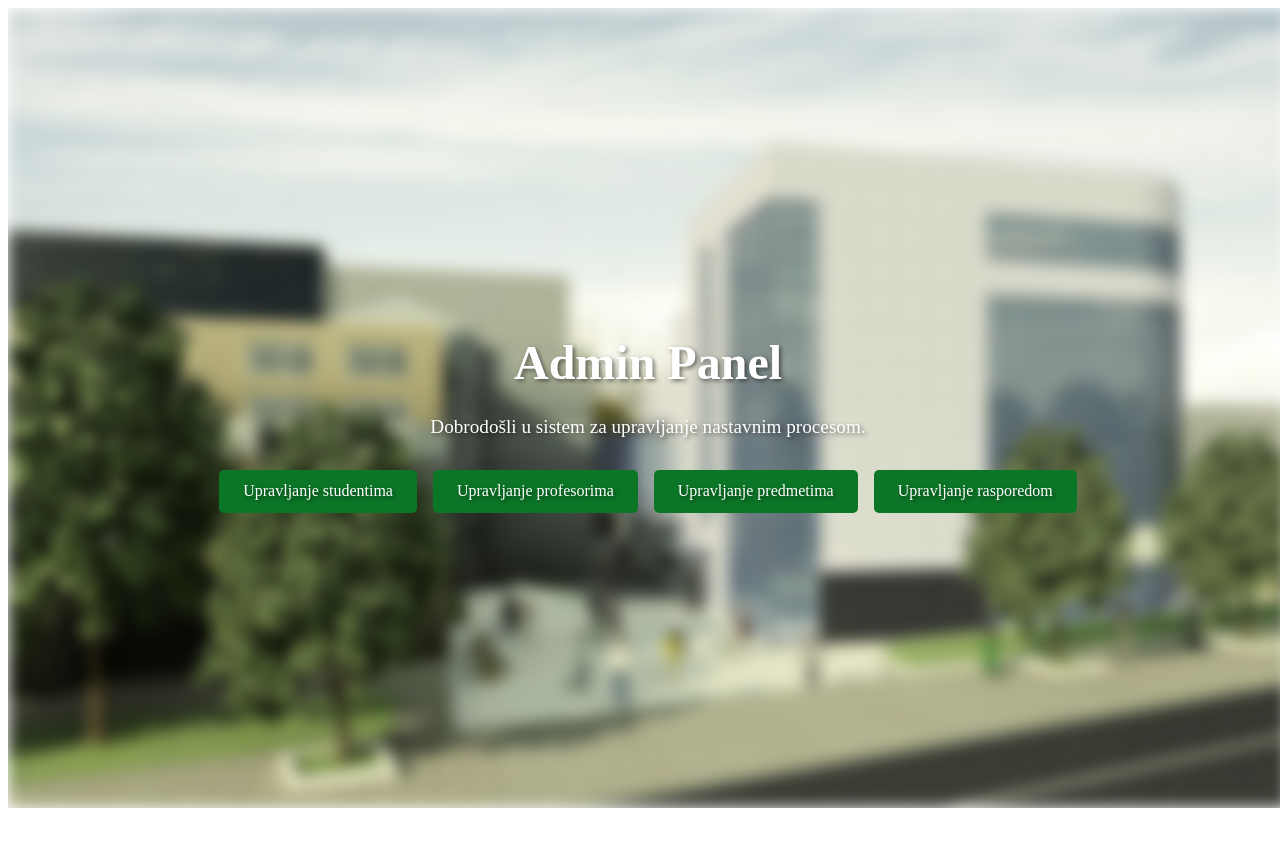
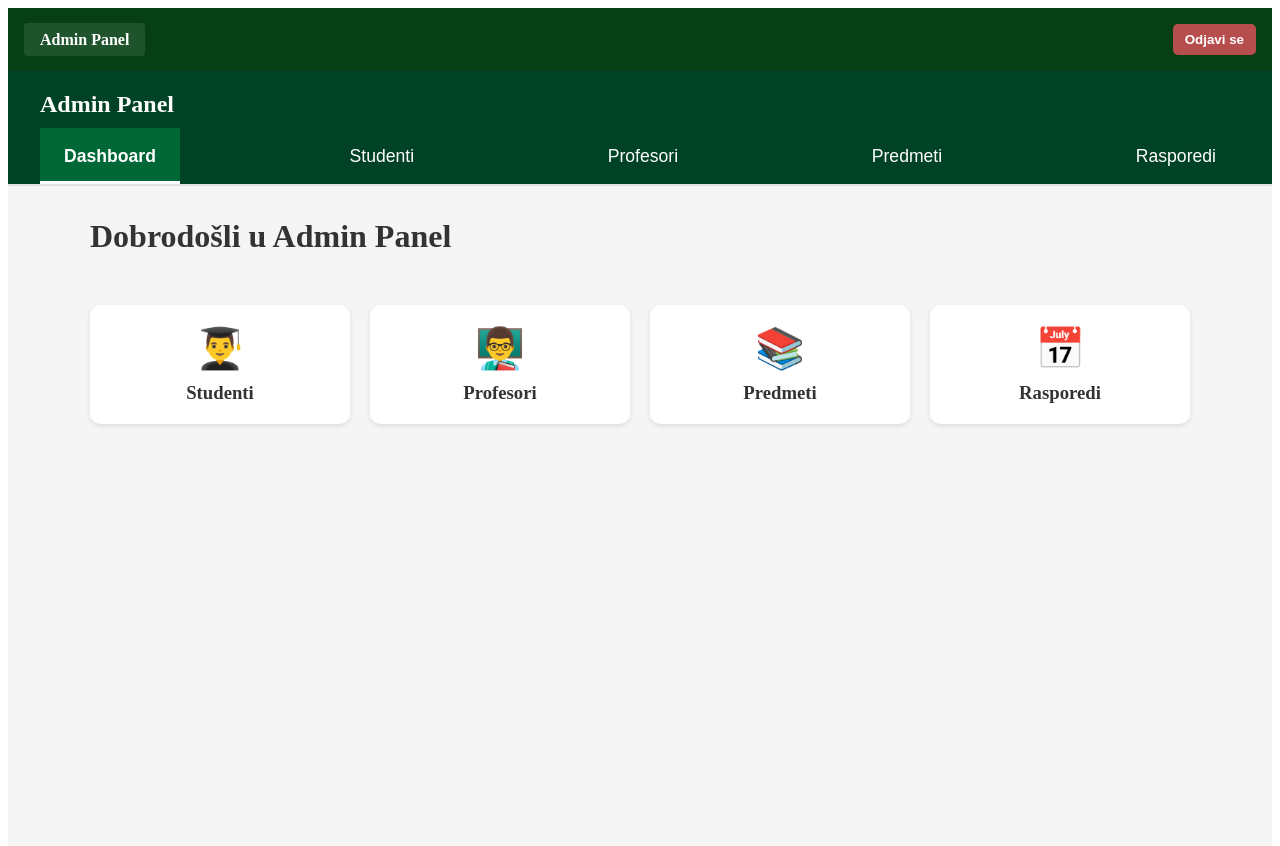
Before and after one commit to elab-development/internet-tehnologije-2024-projekat-vebapzaevidencijunastave_2020_0405, a React (Create React App) app in the folder frontend/react-aplikacija/test-react/: page /admin in a window 1280 px wide. Before the commit this address led to /. Shown: the top 846 px of the page. Before the commit the page ends 816 px from the top, so only its background shows below. Built offline with nearby package versions, Linux system fonts and the light colour scheme; sample sign-in values are in the browser's storage.

Commit message:
Uradjena Admin strana

```diff
--- a/frontend/react-aplikacija/test-react/src/AppRouter.js
+++ b/frontend/react-aplikacija/test-react/src/AppRouter.js
@@ -6,6 +6,9 @@ import HomePage from "./pages/HomePage";
 import RasporedPage from "./pages/RasporedPage";
 import EvidencijaPage from "./pages/EvidencijaPage";
 import ProfilPage from "./pages/ProfilPage";
+import AdminPage from "./pages/AdminPage";
+import { useContext } from "react";
+import { AuthContext } from "./context/AuthContext";
 
 const PrivateRoute = ({ children }) => {
   const token = localStorage.getItem("auth_token");
@@ -24,6 +27,16 @@ const PrivateRoute = ({ children }) => {
   );
 };
 
+const AdminRoute = ({ children }) => {
+  const { user } = useContext(AuthContext);
+
+  if (!user || user.role !== 'admin') {
+    return <Navigate to="/" />;
+  }
+
+  return children;
+};
+
 const AppRouter = () => {
   return (
     <Routes>
@@ -32,6 +45,7 @@ const AppRouter = () => {
       <Route path="/raspored" element={<PrivateRoute><RasporedPage /></PrivateRoute>} />
       <Route path="/evidencija" element={<PrivateRoute><EvidencijaPage /></PrivateRoute>} />
       <Route path="/profil" element={<PrivateRoute><ProfilPage /></PrivateRoute>} />
+      <Route path="/admin" element={<PrivateRoute><AdminRoute><AdminPage /></AdminRoute></PrivateRoute>} />
       <Route path="*" element={<Navigate to="/" />} />
     </Routes>
   );
--- a/frontend/react-aplikacija/test-react/src/components/Navbar.js
+++ b/frontend/react-aplikacija/test-react/src/components/Navbar.js
@@ -43,30 +43,45 @@ import "./Navbar.css";
 const Navbar = () => {
   const { user, logout } = useContext(AuthContext);
   const navigate = useNavigate();
-  const location = useLocation(); // Da znamo na kojoj smo stranici
+  const location = useLocation();
 
   if (!user) return null;
 
   const handleLogout = () => {
     logout();
-    setTimeout(() => navigate("/login"), 100); // Kratko kašnjenje da se izbegne bug
+    setTimeout(() => navigate("/login"), 100);
   };
 
-  // Proveravamo da li smo na Profil stranici
   const isProfilePage = location.pathname === "/profil";
 
+  // Ako je korisnik admin, prikazujemo samo admin link
+  if (user.role === 'admin') {
+    return (
+      <nav>
+        <ul>
+          <li><NavLink to="/admin">Admin Panel</NavLink></li>
+        </ul>
+        <div className="user-info">
+          <span>{user.ime} {user.prezime}</span>
+          {!isProfilePage && (
+            <button className="logout-btn" onClick={handleLogout}>Odjavi se</button>
+          )}
+        </div>
+      </nav>
+    );
+  }
+
+  // Za studente i profesore prikazujemo standardnu navigaciju
   return (
     <nav>
       <ul>
         <li><NavLink to="/">Početna</NavLink></li>
         <li><NavLink to="/raspored">Raspored</NavLink></li>
-        {(user?.role === "student" || user?.role === "profesor") && <li><NavLink to="/evidencija">Evidencija</NavLink></li>}
+        {(user.role === "student" || user.role === "profesor") && <li><NavLink to="/evidencija">Evidencija</NavLink></li>}
         <li><NavLink to="/profil">Profil</NavLink></li>
-        {user?.role === "admin" && <li><NavLink to="/admin">Admin</NavLink></li>}
       </ul>
       <div className="user-info">
-        <span>{user?.ime} {user?.prezime} {user?.godina_studija && `(${user.godina_studija}. godina)`}</span>
-        {/* Prikazujemo dugme samo ako NISMO na Profil stranici */}
+        <span>{user.ime} {user.prezime} {user.godina_studija && `(${user.godina_studija}. godina)`}</span>
         {!isProfilePage && (
           <button className="logout-btn" onClick={handleLogout}>Odjavi se</button>
         )}
--- a/frontend/react-aplikacija/test-react/src/pages/AdminPage.css
+++ b/frontend/react-aplikacija/test-react/src/pages/AdminPage.css
@@ -1,49 +1,51 @@
 .admin-container {
-  display: flex;
   min-height: 100vh;
   background-color: #f5f5f5;
 }
 
-.admin-nav {
-  width: 250px;
+.admin-header {
+  width: 100%;
   background-color: #004225;
   color: white;
-  padding: 20px 0;
+  padding: 20px 0 10px 0;
 }
 
 .nav-brand {
   font-size: 1.5rem;
   font-weight: bold;
-  padding: 0 20px;
-  margin-bottom: 30px;
+  padding: 0 32px;
+  margin-bottom: 0;
 }
 
-.nav-links {
-  list-style: none;
-  padding: 0;
-  margin: 0;
+.admin-nav-horizontal {
+  display: flex;
+  gap: 16px;
+  background: #004225;
+  padding: 0 32px 0 32px;
+  border-bottom: 2px solid #e0e0e0;
 }
 
-.nav-links li button {
-  width: 100%;
-  padding: 15px 20px;
+.admin-nav-horizontal button {
+  background: none;
   border: none;
-  background: none;
   color: white;
-  text-align: left;
-  font-size: 1rem;
+  font-size: 1.1rem;
+  padding: 18px 24px 14px 24px;
   cursor: pointer;
-  transition: background-color 0.3s;
+  border-bottom: 3px solid transparent;
+  transition: background 0.2s, border-bottom 0.2s;
 }
 
-.nav-links li button:hover,
-.nav-links li button.active {
-  background-color: #006837;
+.admin-nav-horizontal button.active,
+.admin-nav-horizontal button:hover {
+  background: #006837;
+  border-bottom: 3px solid #fff;
 }
 
 .admin-content {
-  flex: 1;
-  padding: 30px;
+  max-width: 1100px;
+  margin: 32px auto 0 auto;
+  padding: 0 16px;
 }
 
 /* Dashboard stilovi */
--- a/frontend/react-aplikacija/test-react/src/pages/AdminPage.js
+++ b/frontend/react-aplikacija/test-react/src/pages/AdminPage.js
@@ -19,8 +19,6 @@ const AdminPage = () => {
         return <PredmetiManager />;
       case 'rasporedi':
         return <RasporediManager />;
-      case 'termini':
-        return <TerminiManager />;
       default:
         return <Dashboard setActiveSection={setActiveSection} />;
     }
@@ -28,58 +26,40 @@ const AdminPage = () => {
 
   return (
     <div className="admin-container">
-      <nav className="admin-nav">
+      <div className="admin-header">
         <div className="nav-brand">Admin Panel</div>
-        <ul className="nav-links">
-          <li>
+      </div>
+      <nav className="admin-nav-horizontal">
         <button
           className={activeSection === 'dashboard' ? 'active' : ''}
           onClick={() => setActiveSection('dashboard')}
         >
           Dashboard
         </button>
-          </li>
-          <li>
         <button
           className={activeSection === 'studenti' ? 'active' : ''}
           onClick={() => setActiveSection('studenti')}
         >
           Studenti
         </button>
-          </li>
-          <li>
         <button
           className={activeSection === 'profesori' ? 'active' : ''}
           onClick={() => setActiveSection('profesori')}
         >
           Profesori
         </button>
-          </li>
-          <li>
         <button
           className={activeSection === 'predmeti' ? 'active' : ''}
           onClick={() => setActiveSection('predmeti')}
         >
           Predmeti
         </button>
-          </li>
-          <li>
         <button
           className={activeSection === 'rasporedi' ? 'active' : ''}
           onClick={() => setActiveSection('rasporedi')}
         >
           Rasporedi
         </button>
-          </li>
-          <li>
-            <button
-              className={activeSection === 'termini' ? 'active' : ''}
-              onClick={() => setActiveSection('termini')}
-            >
-              Termini
-            </button>
-          </li>
-        </ul>
       </nav>
       <main className="admin-content">
         {renderSection()}
@@ -94,8 +74,7 @@ const Dashboard = ({ setActiveSection }) => {
     { title: 'Studenti', icon: '👨‍🎓', section: 'studenti' },
     { title: 'Profesori', icon: '👨‍🏫', section: 'profesori' },
     { title: 'Predmeti', icon: '📚', section: 'predmeti' },
-    { title: 'Rasporedi', icon: '📅', section: 'rasporedi' },
-    { title: 'Termini', icon: '⏰', section: 'termini' }
+    { title: 'Rasporedi', icon: '📅', section: 'rasporedi' }
   ];
 
   return (
--- a/frontend/react-aplikacija/test-react/src/pages/HomePage.js
+++ b/frontend/react-aplikacija/test-react/src/pages/HomePage.js
@@ -1,5 +1,4 @@
-import React from 'react';
-import { useContext } from 'react';
+import React, { useEffect, useContext } from 'react';
 import { AuthContext } from '../context/AuthContext';
 import { Link, useNavigate } from 'react-router-dom';
 import './HomePage.css';
@@ -8,21 +7,20 @@ const HomePage = () => {
   const { user } = useContext(AuthContext);
   const navigate = useNavigate();
 
-  const renderAdminContent = () => (
-    <div className="overlay-content">
-      <h1>Admin Panel</h1>
-      <h4>Dobrodošli u sistem za upravljanje nastavnim procesom.</h4>
-      <p>{user?.ime} {user?.prezime}</p>
-      <div className="navigation-links">
-        <Link to="/studenti" className="nav-button">Upravljanje studentima</Link>
-        <Link to="/profesori" className="nav-button">Upravljanje profesorima</Link>
-        <Link to="/predmeti" className="nav-button">Upravljanje predmetima</Link>
-        <Link to="/raspored" className="nav-button">Upravljanje rasporedom</Link>
-      </div>
-    </div>
-  );
+  useEffect(() => {
+    if (user?.role === 'admin') {
+      navigate('/admin');
+    }
+  }, [user, navigate]);
 
-  const renderUserContent = () => (
+  if (user?.role === 'admin') {
+    return null;
+  }
+
+  // Za studente i profesore prikazujemo standardni sadržaj
+  return (
+    <div className="home-container">
+      <div className="background-overlay"></div>
       <div className="overlay-content">
         <h1>Dobrodošli!</h1>
         <h4>Ovo je platforma za pregled rasporeda časova, evidenciju prisustva i upravljanje nastavnim procesom.</h4>
@@ -33,12 +31,6 @@ const HomePage = () => {
           <Link to="/profil" className="nav-button">Moj profil</Link>
         </div>
       </div>
-  );
-
-  return (
-    <div className="home-container">
-      <div className="background-overlay"></div>
-      {user?.role === 'admin' ? renderAdminContent() : renderUserContent()}
     </div>
   );
 };
```
Also changed, not shown: 1 other file (tests, documents, lock files or other folders). Lines whose indentation alone changed are shown as unchanged.
